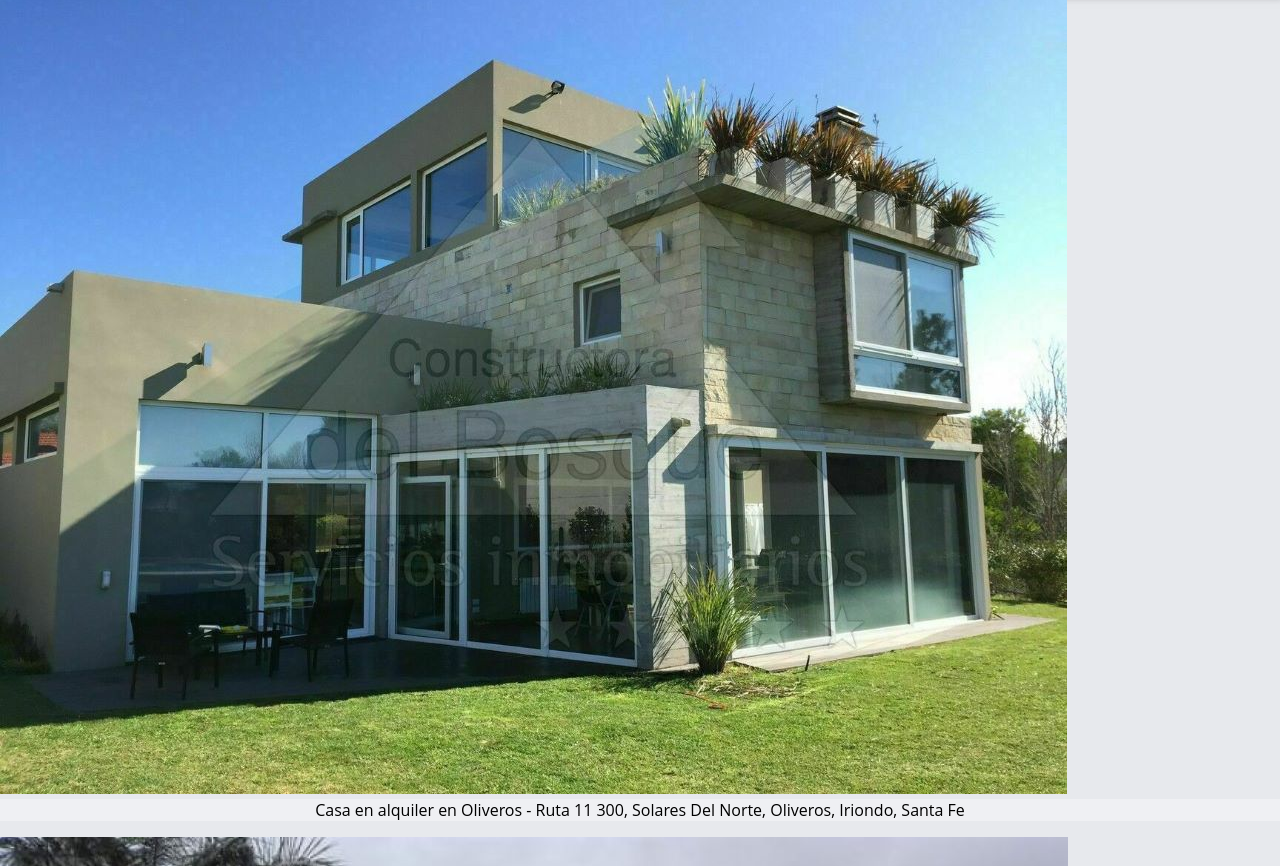
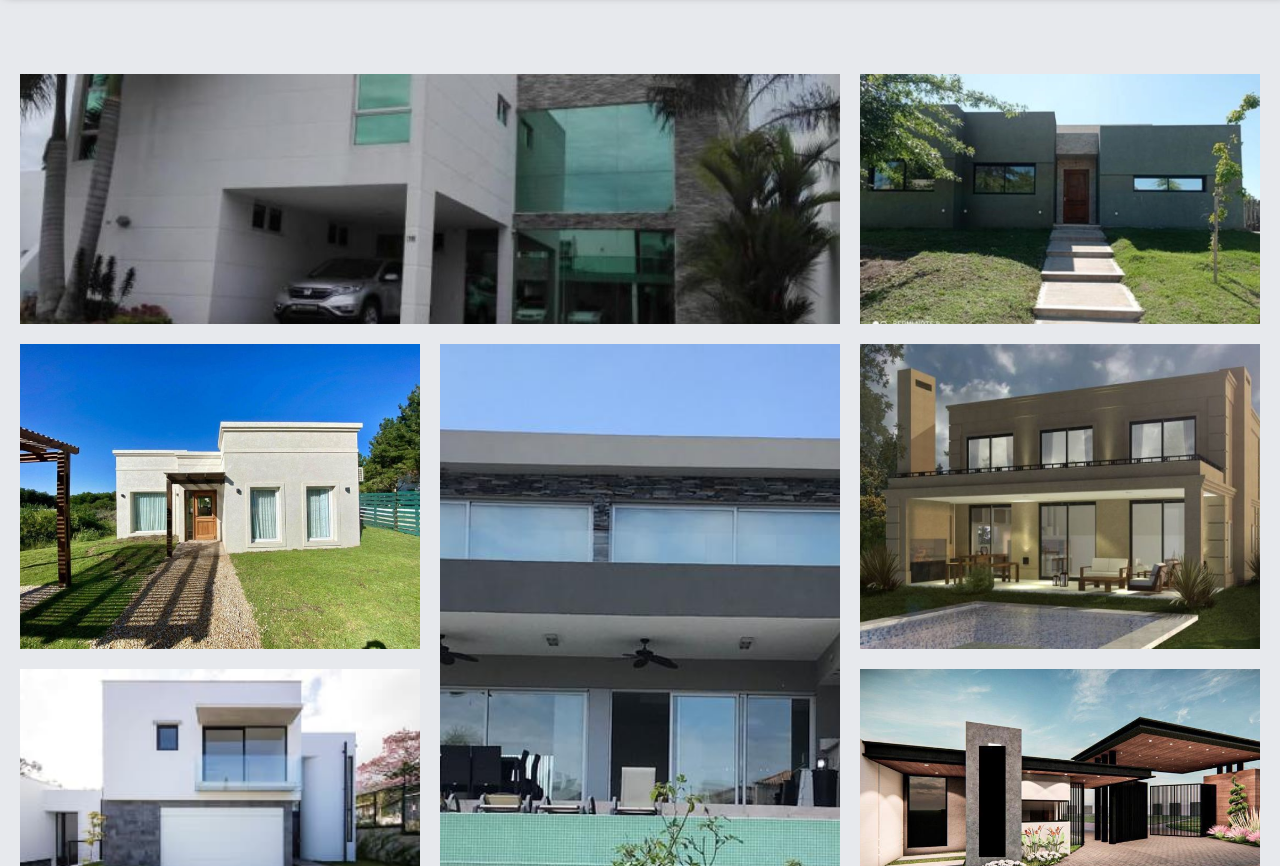
Before and after one commit to LautaroChaves/Mi-Repositorio, a plain HTML site: page pages/alquilar.html in a window 1280 px wide. Shown: the part 86-952 px from the top of the page. Drawn offline with Linux system fonts and the light colour scheme.

Commit message:
agregando grid

```diff
--- a/css/styles.css
+++ b/css/styles.css
@@ -145,7 +145,7 @@ body{
 }
 
 .hero-box {
-    background-image: url(../imagen/paguina-principal/foto-principal.jpg);
+    background-image: url(../imagen/paguina-principal/principal-foto.jpg);
     object-fit: cover;
     height: 850px;
     width: 100%;
@@ -158,7 +158,7 @@ body{
 }
 .hero-box h1, p{
     text-align: center;
-    background-color: rgb(255, 255, 255, 0.3);
+    background-color: rgb(255, 255, 255, 0.6);
     width: 100%;
 }
 
@@ -187,6 +187,7 @@ section {
 .card-container {
     width: 100%;
     height: 424px;
+    padding-top: 30px;
     margin: 0 auto;
     position: relative;
     justify-content: center;
@@ -201,7 +202,7 @@ section {
 
     }
 }
-@media screen and (min-width: 960px) {
+@media(min-width: 960px) {
     .card-container {
         position: relative;
         height: 424;
@@ -563,6 +564,56 @@ footer {
 
 }
 
+/* GALERIA */
+
+.grid-container {
+    width: 100%;
+    max-width: 100;
+    margin: auto;
+    margin-top: 60px;
+    margin-bottom: 60px;
+    display: grid;
+    grid-template-columns: repeat(3, 1fr);
+    grid-template-rows: 250px;
+    padding: 20px;
+    grid-gap: 20px;
+}
+.galeria__img {
+    width: 100%;
+    height: 100%;
+    object-fit: cover;
+}
+
+.galeria__item:nth-child(1) {
+    grid-column-start: span 2;
+}
+.galeria__item:nth-child(4) {
+    grid-row-start: span 2;
+}
+.galeria__item:nth-child(9) {
+    grid-column-start: span 2;
+}
+@media (max-width: 800px) {
+    .grid-container {
+        width: 95%;
+        grid-template-columns: repeat(2, 1fr);
+        grid-gap: 10px;
+        grid-template-rows: 200px;
+    }
+    .galeria__item:nth-child(1) {
+        grid-column-start: span 1;
+    }
+}
+@media (max-width: 500px) {
+    .grid-container {
+        width: 90%;
+        grid-template-columns: repeat(1, 1fr);
+    }
+    .galeria__img {
+        height: 200px;
+    }
+}
+
 
 
                     /* CONTACTO */
--- a/pages/alquilar.html
+++ b/pages/alquilar.html
@@ -39,42 +39,27 @@
         </nav>
     </header>
     <main>
-        <section class="flex-container">
-            <div class="galeria">
-                <img src="../imagen/venta-alquiler/alquiler.jpg" alt="casa-en-alquiler">
-                <p>Casa en alquiler en Oliveros - Ruta 11 300, Solares Del Norte, Oliveros, Iriondo, Santa Fe</p>
+        <section class="grid-container">
+            <div class="galeria__item">
+                <img class="galeria__img" src="../imagen/venta-alquiler/alquiler-a.jpg" alt="Casa">
             </div>
-            <div class="galeria">
-                <img src="../imagen/venta-alquiler/alquiler-a.jpg">
-                <p>Departamento semipiso en alquiler en Maure 2100, Palermo, Capital Federal</p>
+            <div class="galeria__item">
+                <img class="galeria__img" src="../imagen/venta-alquiler/alquiler-b.jpg" alt="Casa">
             </div>
-            <div class="galeria">
-                <img src="../imagen/venta-alquiler/alquiler-b.jpg">
-                <p>Departamento en alquiler en Humberto 1º 2300, San Cristobal, Capital Federal</p>
+            <div class="galeria__item">
+                <img class="galeria__img" src="../imagen/venta-alquiler/alquiler-c.jpg" alt="Casa">
             </div>
-            <div class="galeria">
-                <img src="../imagen/venta-alquiler/alquiler-c.jpg" alt="casa-en-alquiler">
-                <p>Casa en alquiler en Avenida Tres Lagos 1000, Cerro Campanario, San Carlos De Bariloche,</p>
+            <div class="galeria__item">
+                <img class="galeria__img" src="../imagen/venta-alquiler/alquiler-d.jpg" alt="Casa">
             </div>
-            <div class="galeria">
-                <img src="../imagen/venta-alquiler/alquiler-d.jpg" alt="casa-en-alquiler">
-                <p>Departamento en alquiler en Humboldt 2400, Palermo, Capital Federal</p>
+            <div class="galeria__item">
+                <img class="galeria__img" src="../imagen/venta-alquiler/alquiler-e.jpg" alt="Casa">
             </div>
-            <div class="galeria">
-                <img src="../imagen/venta-alquiler/alquiler-e.jpg" alt="casa-en-alquiler">
-                <p>Casa en alquiler en Ombues De Hudson 0, Ombues De Hudson, Guillermo E Hudson,</p>
+            <div class="galeria__item">
+                <img class="galeria__img" src="../imagen/venta-alquiler/alquiler-f.jpg" alt="Casa">
             </div>
-            <div class="galeria">
-                <img src="./imagen/venta-alquiler/alquiler-f.jpg" alt="casa-en-alquiler">
-                <p>Departamento en alquiler en Cabello 3100, Palermo, Capital Federal</p>
-            </div>
-            <div class="galeria">
-                <img src="./imagen/venta-alquiler/alquiler-g.jpg" alt="casa-en-alquiler">
-                <p>Departamento piso en alquiler en Montevideo 1700, Retiro, Capital Federal</p>
-            </div>
-            <div class="galeria">
-                <img src="./imagen/venta-alquiler/alquiler-h.jpg" alt="casa-en-alquiler">
-                <p>Departamento en alquiler en Colectora 12 De Octubre 56500, Pilar, Pilar, Buenos Aires</p>
+            <div class="galeria__item">
+                <img class="galeria__img" src="../imagen/venta-alquiler/alquiler-g.jpg" alt="Casa">
             </div>
         </section>
     </main>
```
Also changed, not shown: index.html (+0 -1 lines), 1 other file.
